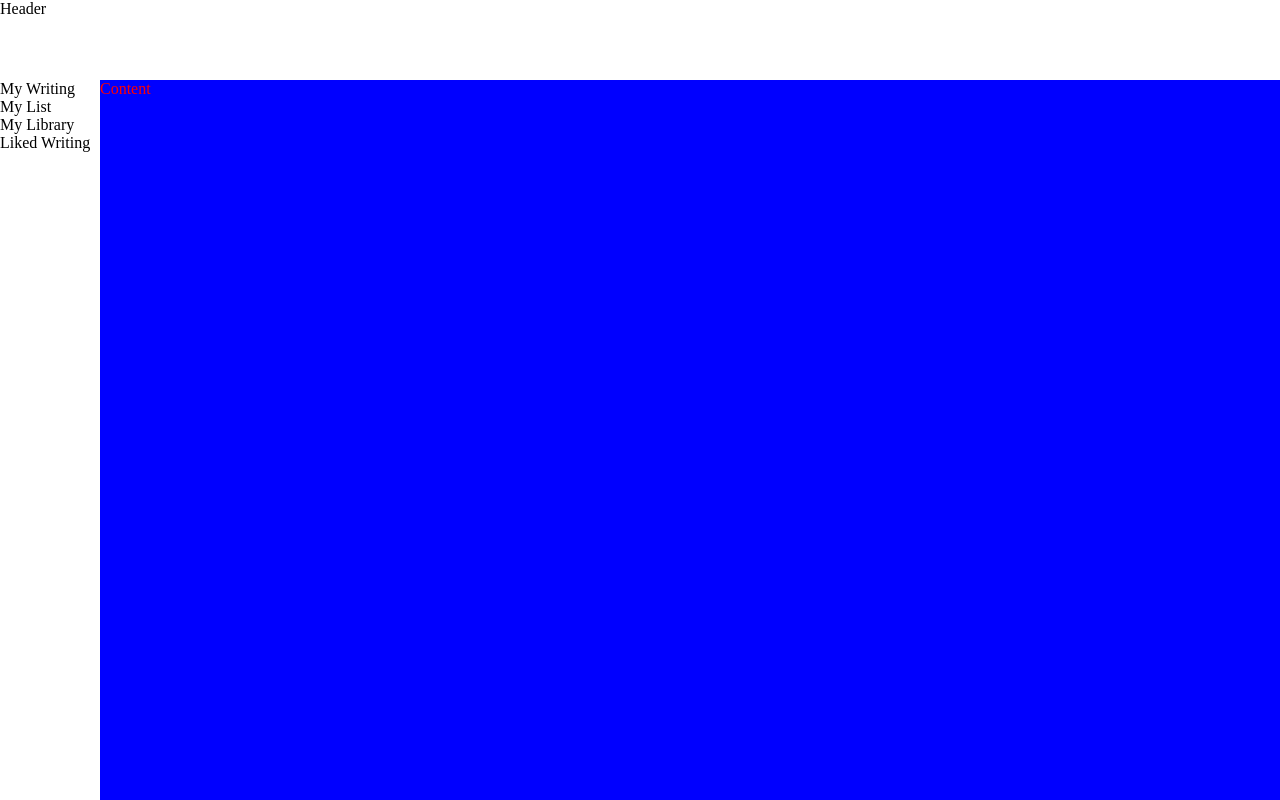
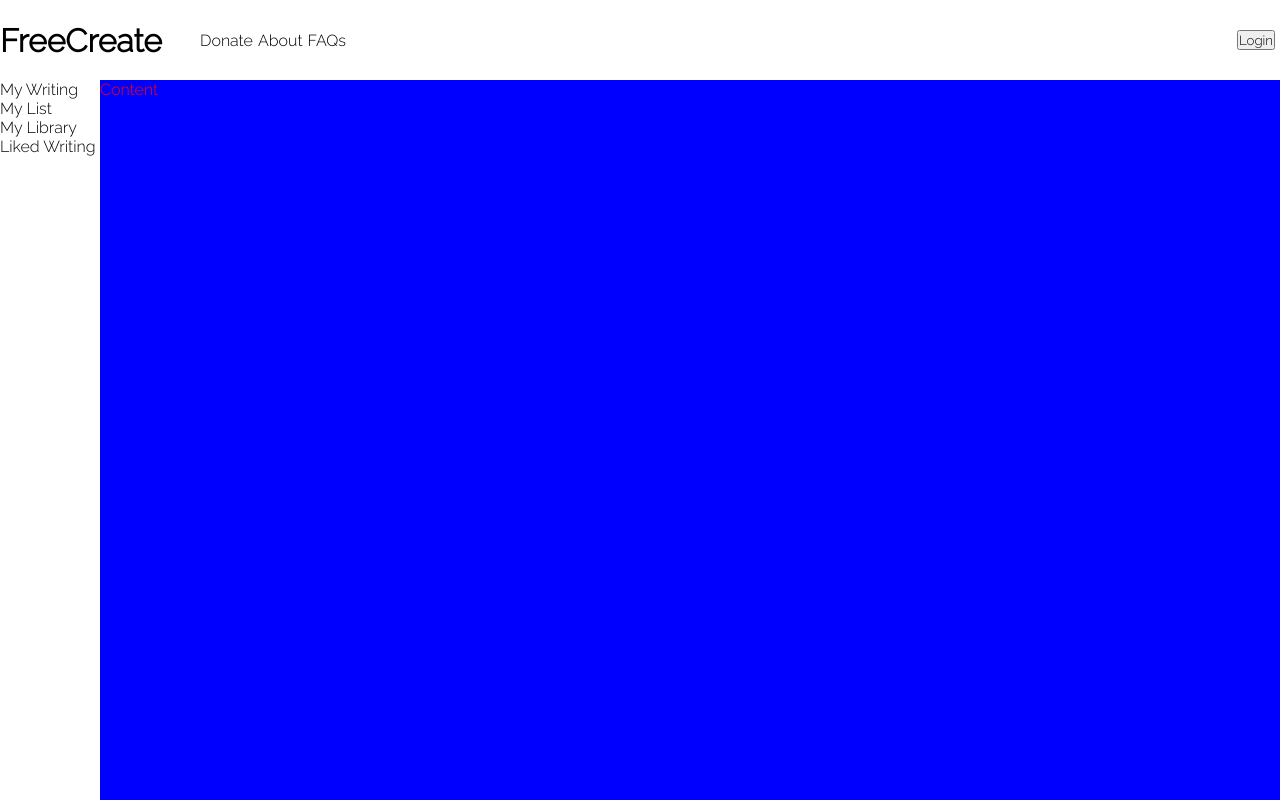
Before and after one commit to Matt-Eva/freecreate-frontend, a Next.js app: page / in a window 1280 px wide. Built offline with nearby package versions, Linux system fonts and the light colour scheme; no server answers.

Commit message:
built out login skeleton

```diff
--- a/components/Header/Header.js
+++ b/components/Header/Header.js
@@ -1,9 +1,65 @@
 import styles from "./Header.module.css"
+import Modal from "@mui/material/Modal"
+import {useState} from "react"
 
 function Header() {
+  const [openLogin, setOpenLogin] = useState(false)
+  const [createAccount, setCreateAccount] = useState(false)
+  console.log(openLogin)
+
+  const toggleOpenLogin = () => setOpenLogin(!openLogin)
+  const toggleCreateAccount = () => setCreateAccount(!createAccount)
+
+  function login(e){
+    e.preventDefault()
+  }
+
+  function createNewAccount(e){
+    e.preventDefault()
+  }
+
   return (
     <div className={styles.header}>
-      Header
+      <h1>FreeCreate</h1>
+      <div className={styles.links}>
+        <p>Donate</p>
+        <p>About</p>
+        <p>FAQs</p>
+      </div>
+      <div className={styles.login}>
+        <button onClick={toggleOpenLogin}>Login</button>
+      </div>
+      <Modal open={openLogin} onClose={toggleOpenLogin}>
+        <div className={styles.login_modal}>
+          { createAccount ?
+          <div>
+            <h3>Create Account</h3>
+            <form onSubmit={createNewAccount}>
+              <label for="username">Username</label>
+              <input type="text" name="username" placeholder="enter username" />
+              <label for="password">Password</label>
+              <input type="password"name="password" placeholder="enter password"/>
+              <label for="password-conf">Password</label>
+              <input type="password"name="password-conf" placeholder="confirm password"/>
+              <input type="submit" value="Create Account" />
+            </form>
+            <button onClick={toggleCreateAccount}>Login</button>
+          </div>
+          :
+          <div>
+            <h3>Login</h3>
+            <form onSubmit={login}>
+              <label for="username">Username</label>
+              <input type="text" name="username" placeholder="enter username" />
+              <label for="password">Password</label>
+              <input type="password"name="password" placeholder="enter password"/>
+              <input type="submit" value="Login" />
+            </form>
+            <button onClick={toggleCreateAccount} >Create Account</button>
+          </div>
+  }
+        </div>
+      </Modal>
     </div>
   )
 }
--- a/components/Header/Header.module.css
+++ b/components/Header/Header.module.css
@@ -4,4 +4,42 @@
     height: 80px;
     grid-row: 1;
     grid-column: 1;
+
+    display: grid;
+    grid-template-rows: 80px;
+    grid-template-columns: 200px 200px calc(100vw - 600px) 200px;
+    align-items: center;
 }
+
+.header h1{
+    grid-row: 1;
+    grid-column: 1;
+}
+
+.links{
+    grid-row: 1;
+    grid-column: 2;
+    display: flex;
+    align-items: center;
+    gap: 5px;
+}
+
+.login{
+    grid-column: 4;
+    justify-self: right;
+    margin-right: 5px;
+}
+
+.login_modal{
+    width: 500px;
+    height: 500px;
+    background-color: white;
+    position: absolute;
+    top: 10%;
+    left: 31%;
+    padding: 50px 50px;
+}
+
+.login_modal form{
+
+}
--- a/package.json
+++ b/package.json
@@ -9,6 +9,9 @@
     "lint": "next lint"
   },
   "dependencies": {
+    "@emotion/react": "^11.10.5",
+    "@emotion/styled": "^11.10.5",
+    "@mui/material": "^5.11.8",
     "@next/font": "13.1.1",
     "eslint": "8.31.0",
     "eslint-config-next": "13.1.1",
--- a/pages/index.js
+++ b/pages/index.js
@@ -14,14 +14,14 @@ const inter = Inter({ subsets: ['latin'] })
 export default function Home() {
   // const {testState, setTestState} = useContext(TestContext)
 
-  useEffect(() =>{
-    async function fetchData(){
-      const res = await fetch('http://localhost:4000/users')
-      const users = await res.json()
-      console.log(users)
-    }
-    fetchData()
-  }, [])
+  // useEffect(() =>{
+  //   async function fetchData(){
+  //     const res = await fetch('http://localhost:4000/users')
+  //     const users = await res.json()
+  //     console.log(users)
+  //   }
+  //   fetchData()
+  // }, [])
 
   return (
     <>
--- a/styles/globals.css
+++ b/styles/globals.css
@@ -1,5 +1,8 @@
+@import url('https://fonts.googleapis.com/css2?family=Raleway:wght@300&display=swap');
+
 * {
   margin: 0;
   padding: 0;
   box-sizing: border-box;
+  font-family: 'Raleway', sans-serif;
 }
```
Also changed, not shown: pages/view.js (+8 -0 lines), 1 other file (tests, documents, lock files or other folders).
